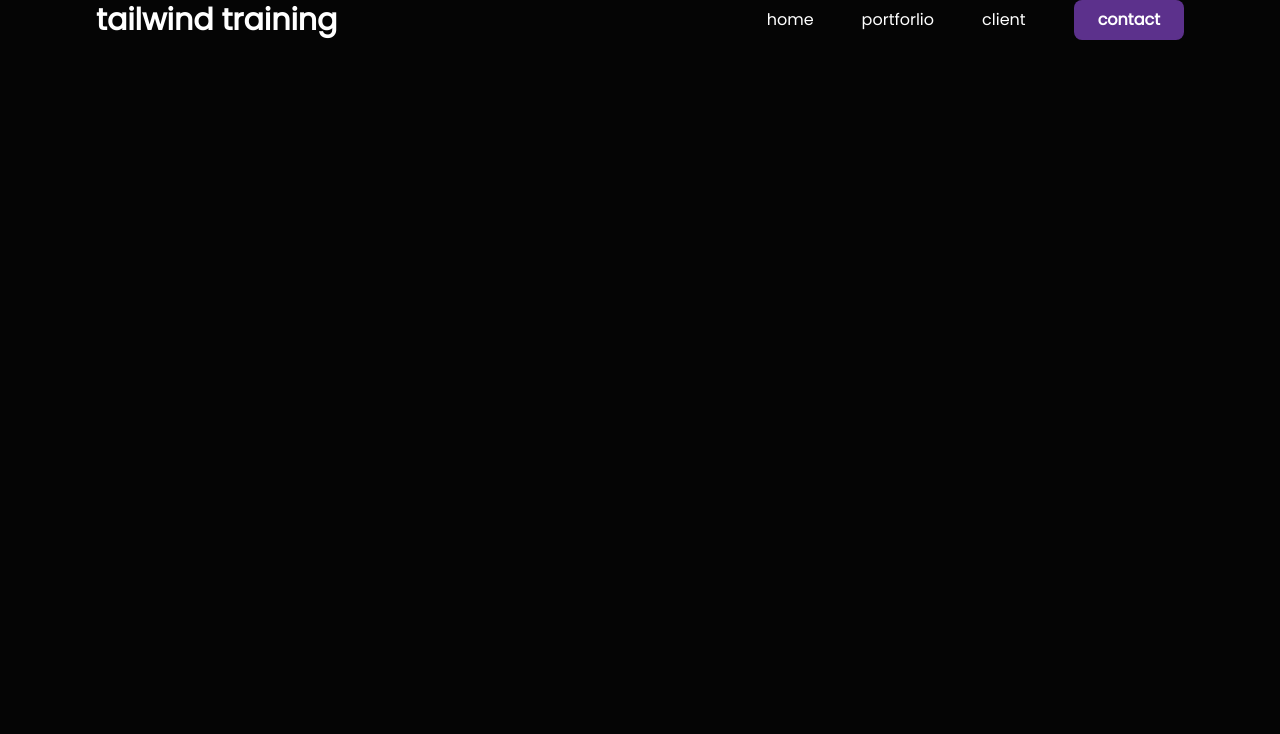
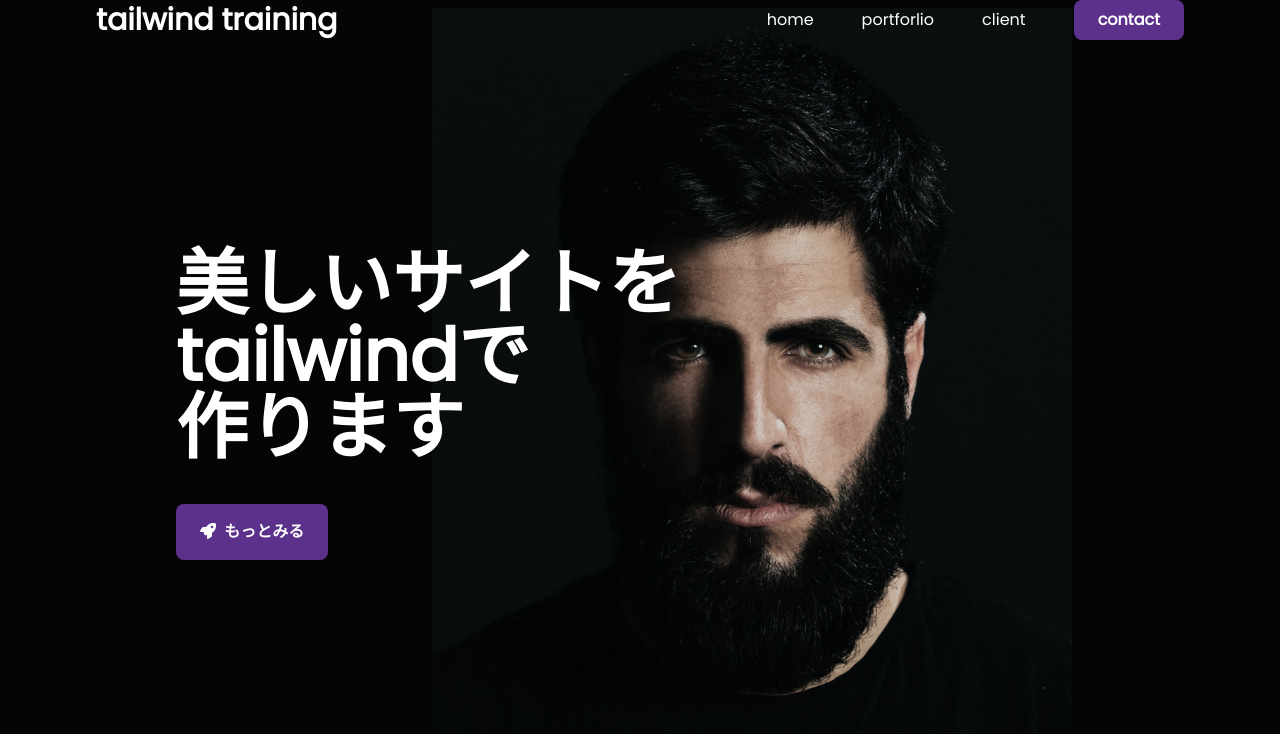
Before and after one commit to kurakke/tailwindTraining, a website: page src/index.html in a window 1280 px wide. Shown: the top 734 px of the page. Drawn offline with Linux system fonts and the light colour scheme.

Commit message:
finish section 5

```diff
--- a/src/index.html
+++ b/src/index.html
@@ -60,7 +60,28 @@
       id="home"
       class="container mt-16 flex justify-between items-center mx-auto px-8 md:px-14 lg:px-24 w-full"
     >
-      <div class="flex flex-wrap md:flex-nowrap"></div>
+      <div class="flex flex-wrap md:flex-nowrap">
+        <div
+          class="md:my-36 lg:ml-20 justify-center md:justify-start mx-auto max-w-xl flex flex-wrap "
+        >
+          <h1 class="font-bold text-4xl text-left lg:text-7xl md:text-6xl">
+            美しいサイトを <br />
+            tailwindで <br />
+            作ります
+          </h1>
+          <button
+            class="px-6 py-4 mt-10 bg-theme font-bold rounded-lg hover:bg-purple-600 transition-all duration-300"
+          >
+            <i class="fa-solid fa-rocket mr-1"></i>
+            <span>もっとみる</span>
+          </button>
+        </div>
+        <img
+          src="/src/human.jpg"
+          alt="image"
+          class="md:absolute lg:top-2 lg:right-52 md:w-3/5 w-10/12 mt-12 md:mt-0 right:6 mx-auto -z-10 lg:w-3/6"
+        />
+      </div>
     </div>
   </body>
 </html>
```
Also changed, not shown: dist/output.css, src/human.jpg (added).
